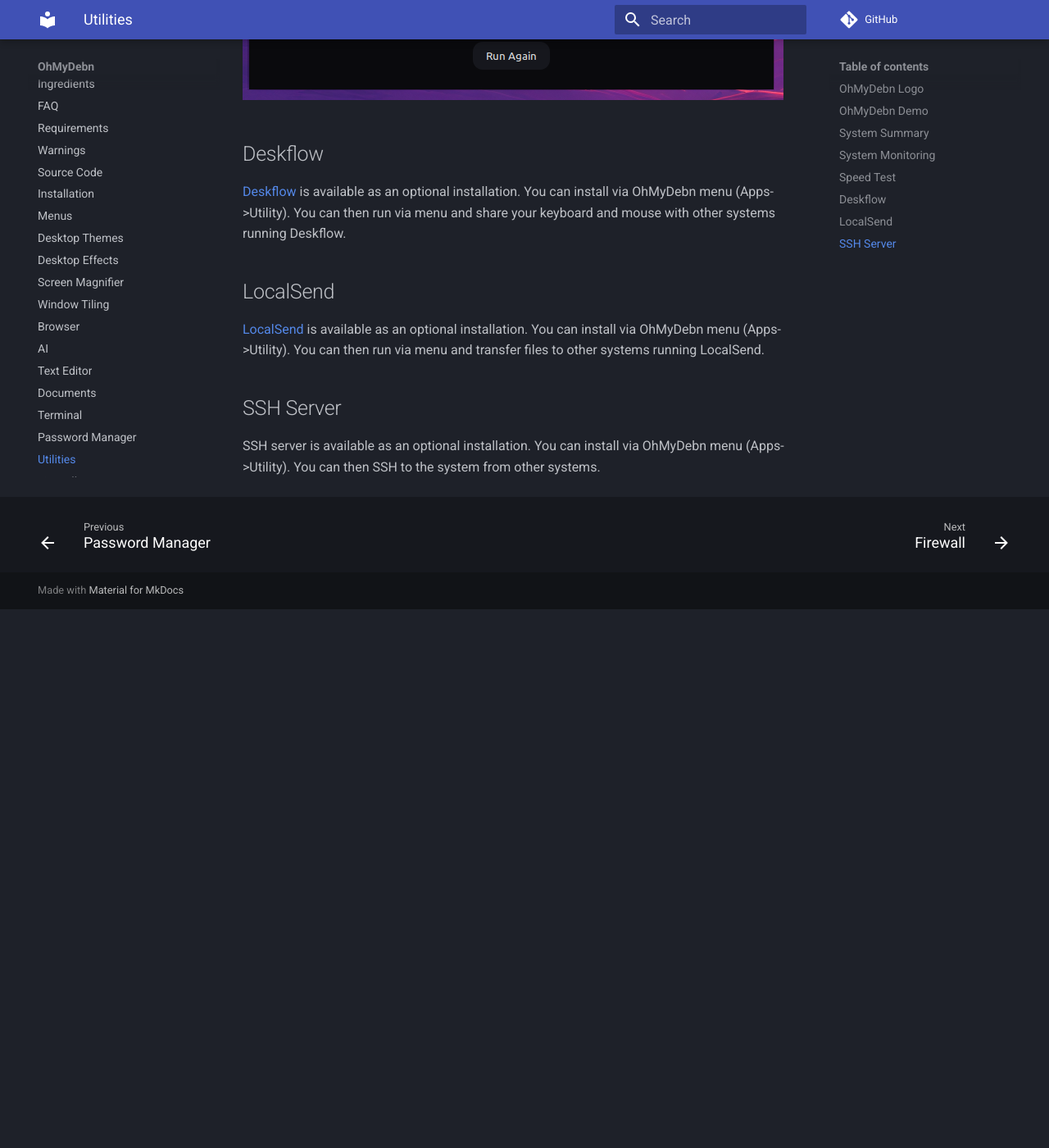
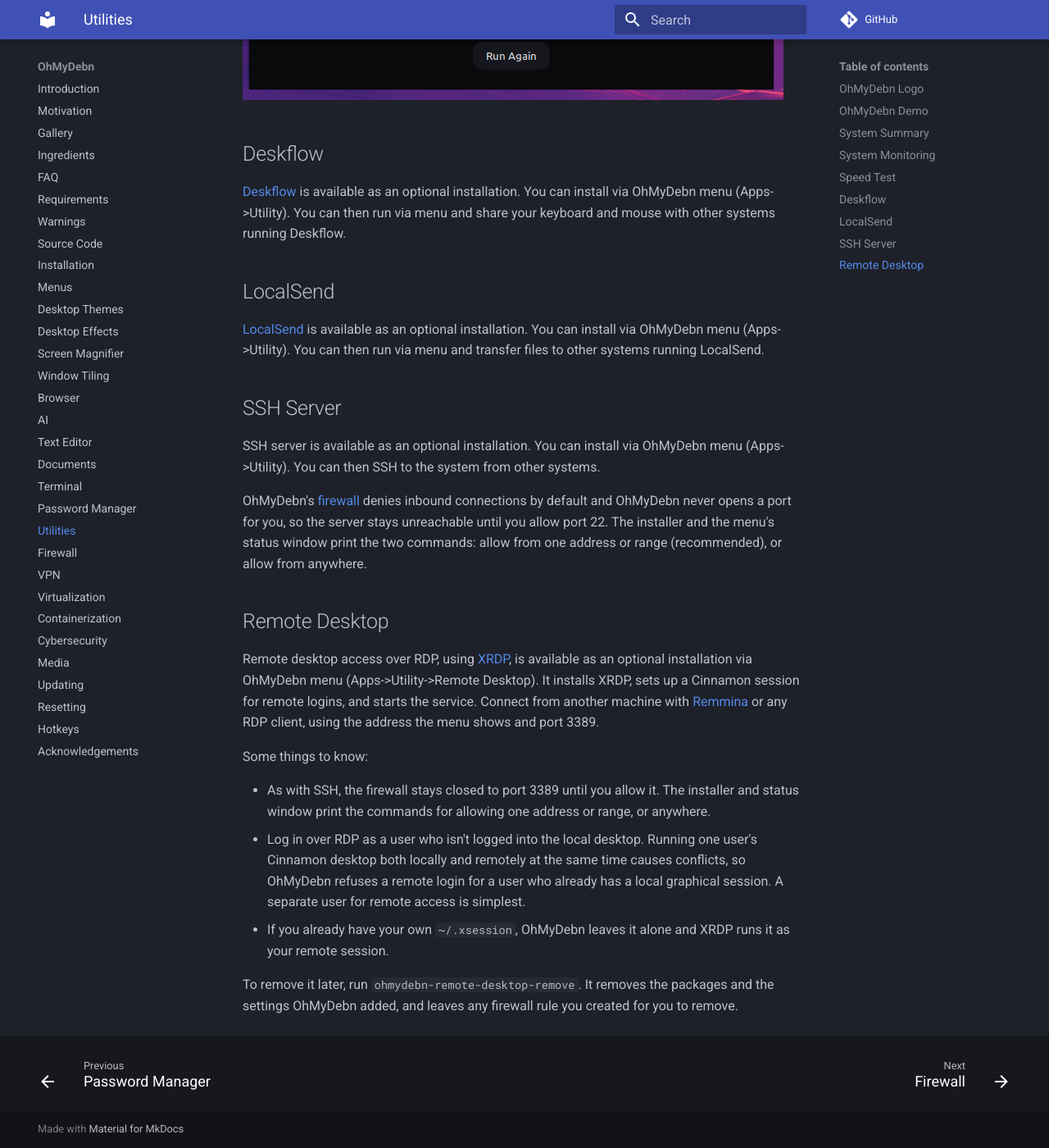
Before and after one commit to dougburks/ohmydebn-docs, an MkDocs documentation site: the page built from docs/utilities.md, in a window 1280 px wide and 1400 px high, scrolled down 3218 px. Shown: the whole window at 82% size. Built offline with MkDocs 1.6.1 and Material for MkDocs 9.7.7, drawn with Linux system fonts in a browser that asks for light colours; comment, search, counter and statistics services are not loaded; before the commit the page ends 3961 px from its top, so only the background shows below that.

Commit message:
Document Remote Desktop and the firewall step for SSH Server

```diff
--- a/docs/utilities.md
+++ b/docs/utilities.md
@@ -41,3 +41,17 @@
 ## SSH Server
 
 SSH server is available as an optional installation. You can install via OhMyDebn menu (Apps->Utility). You can then SSH to the system from other systems.
+
+OhMyDebn's [firewall](firewall.md) denies inbound connections by default and OhMyDebn never opens a port for you, so the server stays unreachable until you allow port 22. The installer and the menu's status window print the two commands: allow from one address or range (recommended), or allow from anywhere.
+
+## Remote Desktop
+
+Remote desktop access over RDP, using [XRDP](https://www.xrdp.org/), is available as an optional installation via OhMyDebn menu (Apps->Utility->Remote Desktop). It installs XRDP, sets up a Cinnamon session for remote logins, and starts the service. Connect from another machine with [Remmina](https://remmina.org/) or any RDP client, using the address the menu shows and port 3389.
+
+Some things to know:
+
+- As with SSH, the firewall stays closed to port 3389 until you allow it. The installer and status window print the commands for allowing one address or range, or anywhere.
+- Log in over RDP as a user who isn't logged into the local desktop. Running one user's Cinnamon desktop both locally and remotely at the same time causes conflicts, so OhMyDebn refuses a remote login for a user who already has a local graphical session. A separate user for remote access is simplest.
+- If you already have your own `~/.xsession`, OhMyDebn leaves it alone and XRDP runs it as your remote session.
+
+To remove it later, run `ohmydebn-remote-desktop-remove`. It removes the packages and the settings OhMyDebn added, and leaves any firewall rule you created for you to remove.
```
